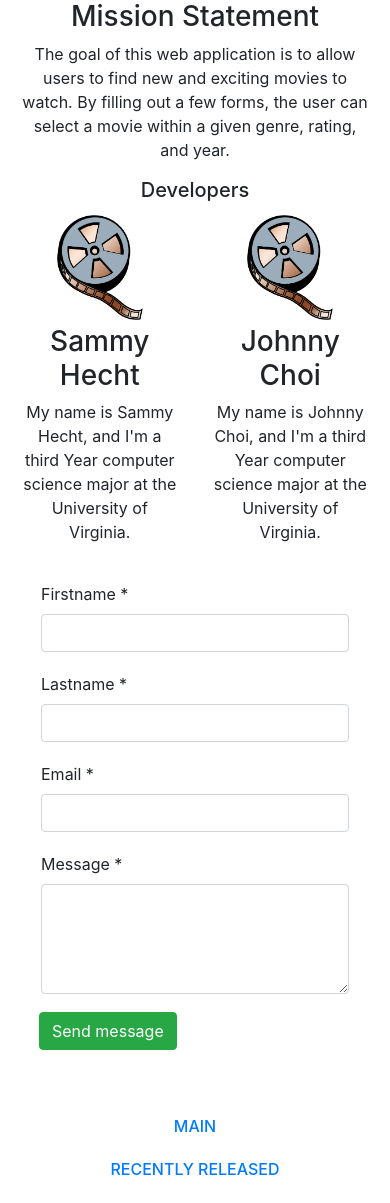
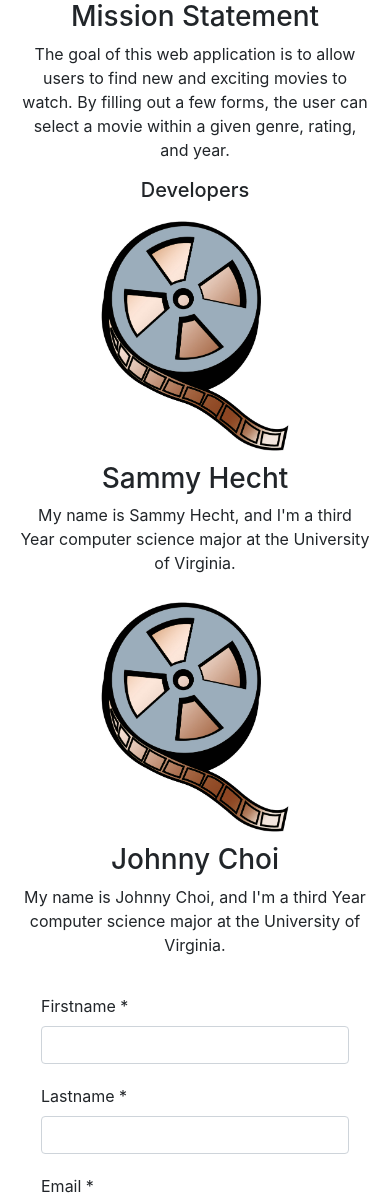
Before and after one commit to samhecht/cs4640, a PHP site: page /views/about.html in a window 390 px wide. Shown: the part 211-1414 px from the top of the page. Run offline with PHP 8.4, Linux system fonts and the light colour scheme; some libraries are stand-ins or nearby versions.

Commit message:
made responsive about page

```diff
--- a/scripts/about-scripts.js
+++ b/scripts/about-scripts.js
@@ -39,6 +39,32 @@ for(let i = 0; i < length_arr.length; i++){
 
 }
 
+// On mobile, create one column
+function resizeAbout(x) {
+  if (x.matches) { // If media query matches
+    let dev1 = document.getElementById("developer")
+    let dev2 = document.getElementById("developer2")
+
+    let grid = document.getElementById("resp-row")
+
+    if (grid !== null){
+      grid.appendChild(dev2)
+    }
+
+  } else {
+    let dev2 = document.getElementById("developer2")
+    let grid = document.getElementById("dev-grid")
+
+    if (grid !== null) {
+      grid.appendChild(dev2)
+    }
+  }
+}
+
+var mob = window.matchMedia("(max-width: 768px)")
+resizeAbout(mob) // Call listener function at run time
+mob.addListener(resizeAbout) // Attach listener function on state changes
+
 
 
 let contact = document.getElementById("contact-submit")
--- a/styles/mystyle.css
+++ b/styles/mystyle.css
@@ -1,3 +1,16 @@
+@media only screen and (max-width: 768px) {
+  /* For mobile phones: */
+  #developer {
+    width: 60%;
+    display: block;
+
+  }
+  #developer2 {
+    width: 60%;
+    display: block;
+  }
+}
+
 html, body {
     height: 100%;
 }
@@ -46,6 +59,12 @@ body {
   text-align: center;
   display: inline-block;
 }
+#developer2 img {
+  width: 60%;
+  height: auto;
+  text-align: center;
+  display: inline-block;
+}
 
 #contact-form {
   padding-left: 10%;
--- a/views/about.html
+++ b/views/about.html
@@ -9,50 +9,15 @@
 
     <meta http-equiv="X-UA-Compatible" content="IE=edge">  <!-- required to handle IE -->
 
-    <!-- 2. include meta tag to ensure proper rendering and touch zooming
-         (bootstrap is designed to be responsive to mobile.
-         Mobile-first styles are part of the core framework.)
-    -->
+
     <meta name="viewport" content="width=device-width, initial-scale=1">
-    <!-- the width=device-width part sets the width of the page to follow
-         the screen-width of the device (which will vary depending on the device)
-         the initial-scale=1 part sets the initialize zoom level when the page
-         is first loaded by the browser.
-    -->
 
-    <!-- The above 2 meta tags *must* come first in the head; any other head content must come *after* these tags -->
-
-    <!-- to use bootstrap:
-         option1: download the files (from http://getbootstrap.com) and put them in
-                  your working directory
-         option2: make a link to the files from a CDN (Content Delivery Network)
-    -->
-
-    <!-- 3. link bootstrap pages (let's use CDN here)
-         Two basic bootstrap pages are
-             https://maxcdn.bootstrapcdn.com/bootstrap/4.2.1/css/bootstrap.min.css" (style, link here)
-             https://maxcdn.bootstrapcdn.com/bootstrap/4.2.1/js/bootstrap.min.js (js, link at the bottom)
-         use a link tag to link an external resource
-         a rel (relationship) specifies relationship between the current document and the linked resource
-         href (hypertext reference) specifies the link's destination
-    -->
     <link rel="stylesheet" href="https://maxcdn.bootstrapcdn.com/bootstrap/4.2.1/css/bootstrap.min.css" />
     <link rel="stylesheet" href="../styles/mystyle.css">
-    <!-- <link rel="stylesheet" href="https://maxcdn.bootstrapcdn.com/bootstrap/3.3.7/css/bootstrap.min.css" />  for version 3-->
-    <!-- <link rel="stylesheet" href="css/bootstrap.min.css" /> if you downloaded bootstrap to your computer -->
 
-    <!-- required scripts for IE -->
-<!--    [if lt IE 9]>-->
       <script src="https://oss.maxcdn.com/html5shiv/3.7.2/html5shiv.min.js"></script>
       <script src="https://oss.maxcdn.com/respond/1.4.2/respond.min.js"></script>
-<!--    <![endif]-->
 
-
-    <!-- you may add styles here (document-level) or as an external file (external level) -->
-<!--     <style>
-      body { padding-top: 50px; }    // this is to leave space between navbar and heading
-                                     // when navbar-fixed-top is used
-    </style> -->
 
     <title>Home</title>
     <style>
@@ -189,20 +154,21 @@
                 <!--
                   Make a grid for introduction
                 -->
-        <div class="row">
+        <div class="row" id="dev-grid">
           <div class="col text-center" id="developer">
             <img src="../images/blank-movie.jpg">
             <h3>Sammy Hecht</h3>
             <p>My name is Sammy Hecht, and I'm a third Year
               computer science major at the University of Virginia.</p>
           </div>
-          <div class="col text-center" id="developer">
+          <div class="col text-center" id="developer2">
             <img src="../images/blank-movie.jpg">
             <h3>Johnny Choi</h3>
             <p>My name is Johnny Choi, and I'm a third Year
               computer science major at the University of Virginia.</p>
           </div>
         </div>
+        <div class="row" id="resp-row"></div>
 
     </div>
 
```
